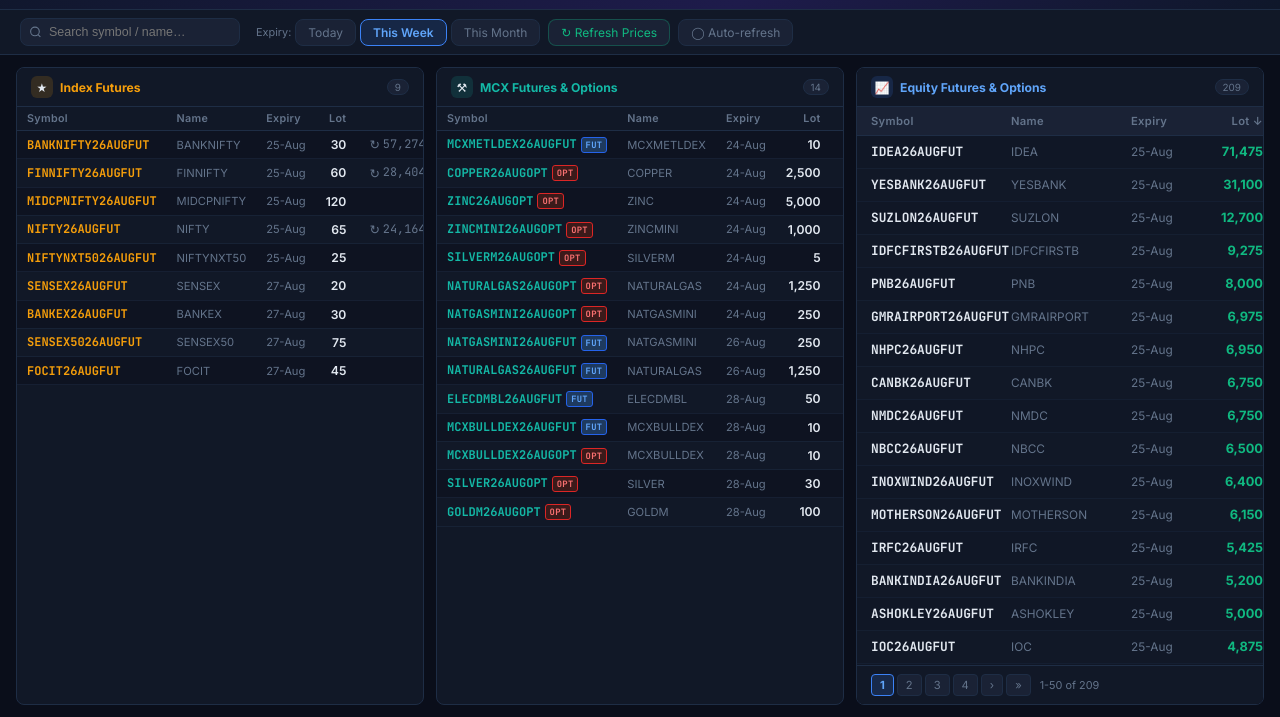
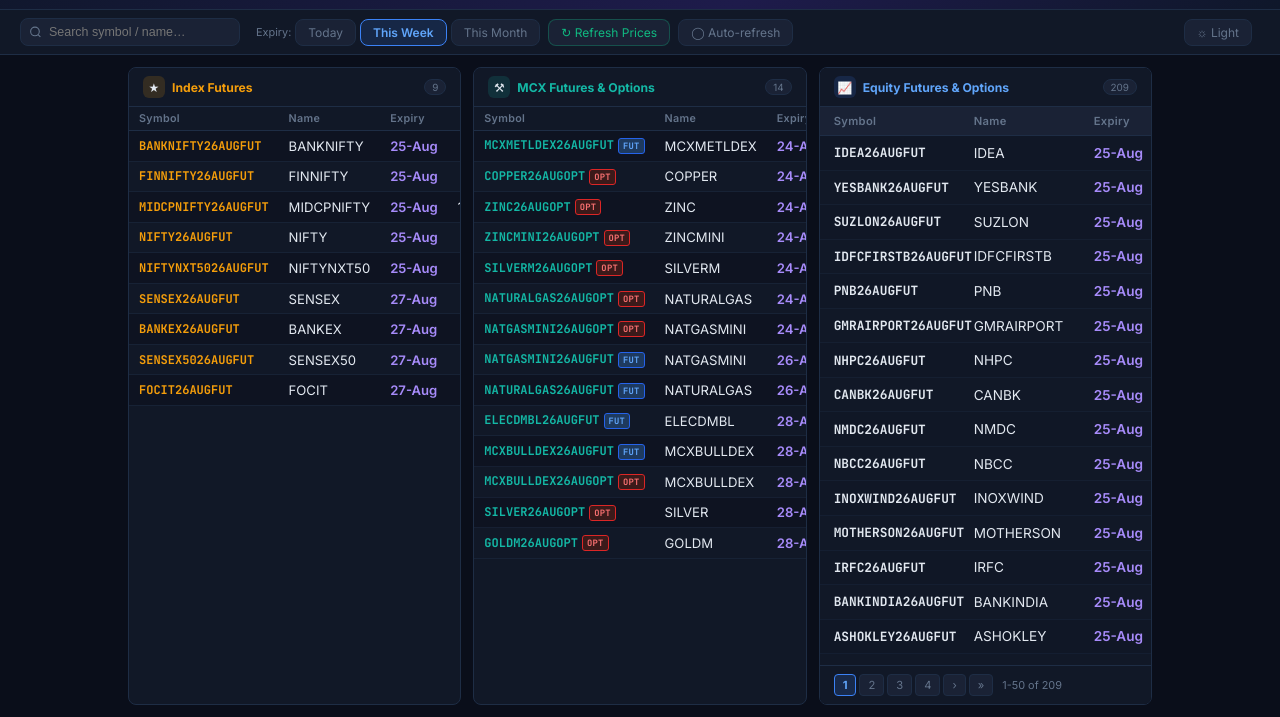
Before and after one commit to Ajitgautamaccount/OptionExpiry, a plain HTML site: page index.html in a window 1280 px wide. Both pictures are taken after a click on the button "This Week". Shown: the part 83-800 px from the top of the page. Drawn offline with Linux system fonts and the light colour scheme.

Commit message:
BSE price fix; 10% margins; light/dark toggle; larger Name/Expiry/LTP

```diff
--- a/index.html
+++ b/index.html
@@ -1,5 +1,6 @@
 <!DOCTYPE html><html lang="en"><head><meta charset="UTF-8"><meta name="viewport" content="width=device-width,initial-scale=1"><title>Future &amp; Options Expiry Tracker</title><style>*{box-sizing:border-box;margin:0;padding:0}
 :root{--bg:#0a0e1a;--surface:#111827;--surface2:#1a2235;--border:#1e2d45;--text:#e2e8f0;--muted:#64748b;--accent:#3b82f6;--accent2:#60a5fa;--gold:#f59e0b;--green:#10b981;--red:#ef4444;--teal:#14b8a6;}
+body.light{--bg:#f1f5f9;--surface:#ffffff;--surface2:#e8edf5;--border:#cbd5e1;--text:#0f172a;--muted:#64748b;--accent:#2563eb;--accent2:#1d4ed8;--gold:#b45309;--green:#059669;--red:#dc2626;--teal:#0d9488;}
 html,body{height:100%}
 body{font-family:'Inter',system-ui,sans-serif;background:var(--bg);color:var(--text);font-size:13px;display:flex;flex-direction:column;min-height:100vh}
 .hdr{background:linear-gradient(135deg,#0f172a 0%,#1e1b4b 60%,#0f172a 100%);border-bottom:1px solid var(--border);padding:12px 20px;display:flex;align-items:center;gap:16px;flex-wrap:wrap;flex-shrink:0}
@@ -21,7 +22,7 @@
 .tbtn.gr{color:var(--green);border-color:rgba(16,185,129,.3)}
 .tbtn.gr:hover{background:rgba(16,185,129,.08)}
 .ar-info{font-size:.68rem;color:var(--muted)}
-.body-wrap{display:flex;flex:1;overflow:hidden;min-height:0;padding:12px 16px;gap:12px}
+.body-wrap{display:flex;flex:1;overflow:hidden;min-height:0;padding:12px 10%;gap:12px}
 .panel{flex:1;min-width:0;display:flex;flex-direction:column;border:1px solid var(--border);border-radius:8px;overflow:hidden;background:var(--surface)}
 .panel-eq{overflow:auto}
 .phdr{padding:8px 14px;border-bottom:1px solid var(--border);display:flex;align-items:center;gap:7px;background:var(--surface);flex-shrink:0}
@@ -41,8 +42,8 @@
 table.mt tbody tr.alt{background:rgba(10,14,26,.4)}
 table.mt td{padding:5px 10px;white-space:nowrap}
 .cs{font-family:'JetBrains Mono',monospace;font-weight:700;font-size:.75rem}
-.ce{color:var(--muted);font-size:.7rem}.cl{text-align:right;font-weight:600}
-.cp{text-align:right;font-family:'JetBrains Mono',monospace;font-size:.74rem}.cn{color:var(--muted);font-size:.7rem}
+.ce{color:#a78bfa;font-size:.82rem;font-weight:600}.cl{text-align:right;font-weight:600}
+.cp{text-align:right;font-family:'JetBrains Mono',monospace;font-size:.9rem;font-weight:700}.cn{color:var(--text);font-size:.82rem;font-weight:500}
 .eq-sticky-hdr{position:sticky;top:0;z-index:10;background:var(--surface)}
 table.et{width:100%;border-collapse:collapse;font-size:.8rem}
 table.et thead th{background:var(--surface2);padding:7px 14px;text-align:left;color:var(--muted);font-weight:600;font-size:.7rem;letter-spacing:.03em;cursor:pointer;white-space:nowrap;border-bottom:1px solid var(--border)}
@@ -51,9 +52,9 @@
 table.et tbody tr:hover{background:var(--surface2)}
 table.et tbody tr.alt{background:rgba(17,24,39,.4)}
 table.et td{padding:7px 14px;white-space:nowrap}
-.es{font-family:'JetBrains Mono',monospace;font-weight:700}.en{color:var(--muted);font-size:.74rem}.ee{color:var(--muted);font-size:.74rem}
-.el{text-align:right;color:var(--green);font-weight:700}.ep{text-align:right;font-family:'JetBrains Mono',monospace}
-.up{color:var(--green)!important}.dn{color:var(--red)!important}.na{color:var(--muted)!important}
+.es{font-family:'JetBrains Mono',monospace;font-weight:700}.en{color:var(--text);font-size:.85rem;font-weight:500}.ee{color:#a78bfa;font-size:.85rem;font-weight:600}
+.el{text-align:right;color:var(--green);font-weight:700}.ep{text-align:right;font-family:'JetBrains Mono',monospace;font-size:.9rem;font-weight:700}
+.up{color:var(--green)!important;font-weight:700}.dn{color:var(--red)!important;font-weight:700}.na{color:var(--text)!important;opacity:.7}
 .idx-c{color:var(--gold)!important}.mcx-c{color:var(--teal)!important}
 .fb{background:none;border:none;cursor:pointer;color:var(--muted);font-size:.78rem;padding:1px 3px;border-radius:3px;transition:.12s;vertical-align:middle}
 .fb:hover{color:var(--accent2);background:rgba(59,130,246,.1)}
@@ -71,7 +72,7 @@
 .opt-badge{background:#3b1a1a;color:#f87171;border:1px solid #dc2626}
 @media(max-width:900px){
   .hdr-pills{display:none}
-  .body-wrap{flex-direction:column;overflow:visible;padding:8px}
+  .body-wrap{flex-direction:column;overflow:visible;padding:8px 4%}
   .panel{min-height:280px}
   .lscroll{overflow-x:auto;-webkit-overflow-scrolling:touch;overflow-y:visible}
   table.mt,table.et{min-width:420px}
@@ -103,6 +104,7 @@
   </div>
   <button class="tbtn gr" onclick="refreshAll()">&#8635; Refresh Prices</button>
   <button class="tbtn" id="arBtn" onclick="toggleAR()">&#9711; Auto-refresh</button>
+  <button class="tbtn" id="themeBtn" onclick="toggleTheme()" style="margin-left:auto">&#9788; Light</button>
   <span class="ar-info" id="arInfo"></span>
 </div>
 <div class="body-wrap">
@@ -215,6 +217,7 @@
 function render(){rL('idx');rL('mcx');rEq();}
 var YT={
   "NIFTY":"^NSEI","BANKNIFTY":"^NSEBANK","FINNIFTY":"^CNXFIN",
+  "SENSEX":"^BSESN","BANKEX":"^BSEBANKEX","SENSEX50":"^BSESNX","FOCIT":null,
   "BAJAJ-AUTO":"BAJAJ-AUTO.NS","M&M":"MM.NS","NAM-INDIA":"NIPPONA.NS",
   "ALUMINI":"ALI=F","ALUMINIUM":"ALI=F","COPPER":"HG=F",
   "GOLDGUINEA":"GC=F","GOLDPETAL":"GC=F","GOLDTEN":"GC=F",
@@ -222,10 +225,17 @@
   "SILVER100":"SI=F","SILVERM":"SI=F","SILVERMIC":"SI=F",
   "ZINC":"ZNC=F","ZINCMINI":"ZNC=F"
 };
-function yTicker(und){return YT[und]||(und+'.NS');}
+function yTicker(und){if(YT.hasOwnProperty(und))return YT[und];return und+'.NS';}
+var darkMode=true;
+function toggleTheme(){
+  darkMode=!darkMode;
+  document.body.classList.toggle('light',!darkMode);
+  document.getElementById('themeBtn').textContent=darkMode?'☀ Light':'🌙 Dark';
+}
 async function fetchOne(und,btn){
   if(btn){btn.textContent='…';btn.disabled=true;}
   var ticker=yTicker(und);
+  if(!ticker){if(btn){btn.textContent='↺';btn.disabled=false;}return;}
   var val=null;
   try{
     var r=await fetch('https://query1.finance.yahoo.com/v8/finance/chart/'+encodeURIComponent(ticker)+'?interval=1d&range=1d',{signal:AbortSignal.timeout(8000)});
```
